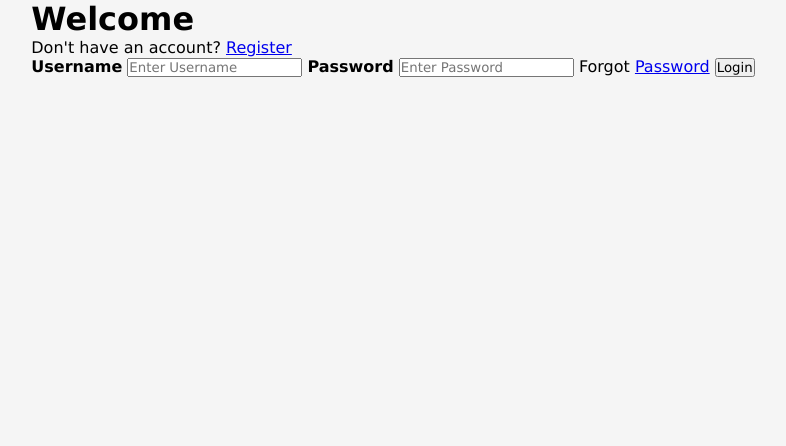
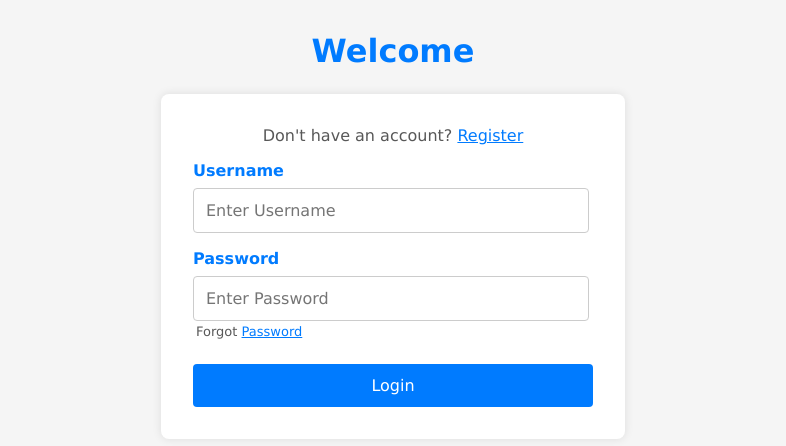
Before and after one commit to Interface-Design-and-Development/finalproject-high_resolution_office, a plain HTML site: page start.html in a window 1280 px wide. Shown: the whole page, without its empty margins (247-1033 px from the left). Drawn offline with Linux system fonts and the light colour scheme.

Commit message:
Update style.css

```diff
--- a/style.css
+++ b/style.css
@@ -59,3 +59,71 @@ body {
 .login-form button:hover {
   background-color: #0056b3;
 }
+
+
+.start-page h1{
+  margin-top: 2rem;
+  margin-bottom: 1.5rem;
+  text-align: center;
+  color: #007bff;
+}
+
+.start-form{
+    background: white;
+    padding: 2rem;
+    border-radius: 8px;
+    box-shadow: 0 0 10px rgba(0, 0, 0, 0.1);
+    width: 100%;
+    max-width: 400px;
+}
+
+.start-form p{
+    text-align: center;
+    font-size: 1rem;
+    color:rgb(88, 88, 88)
+}
+
+.start-form a{
+    color: #007bff;
+}
+
+.start-form a:hover{
+    color:#c91b00;
+}
+.start-form label{
+  display: block;
+  margin-bottom: 0.5rem;
+  margin-top: 1rem;
+  color: #007bff;
+}
+
+.start-form input {
+  width: 92.5%;
+  padding: 0.75rem;
+  border: 1px solid #ccc;
+  border-radius: 4px;
+  font-size: 1rem;
+}
+
+.start-form span.psw{
+    color:rgb(88, 88, 88);
+    font-size:13px;
+    margin-left: 3px;
+    margin-top: 6px;
+}
+
+.start-form button {
+  width: 100%;
+  padding: 0.75rem;
+  margin-top: 1.5rem;
+  background-color: #007bff;
+  color: white;
+  font-size: 1rem;
+  border: none;
+  border-radius: 4px;
+  cursor: pointer;
+}
+
+.start-form button:hover {
+  background-color: #0056b3;
+}
```
